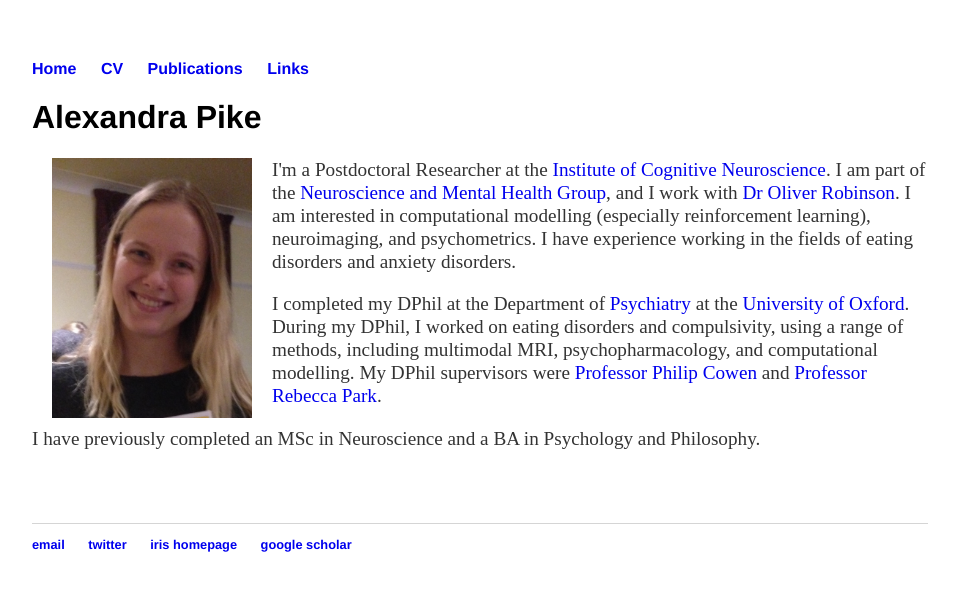
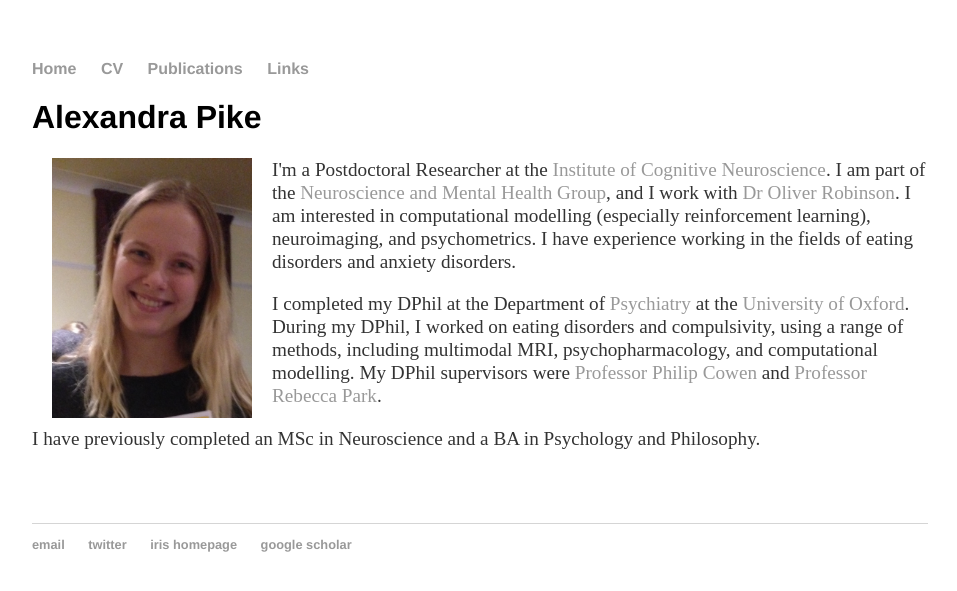
Before and after one commit to apike02/apike02.github.io, a Jekyll site: the page built from index.html, in a window 1280 px wide. Shown: the top 591 px of the page, without its empty margins (160-1117 px from the left). Built offline with Jekyll 4.4.1, drawn with Linux system fonts in a browser that asks for light colours.

Commit message:
css edits

```diff
--- a/css/main.css
+++ b/css/main.css
@@ -14,11 +14,12 @@ nav ul li, footer ul li {
 }
 a {
     text-decoration: none;
-    /*color: #999;*/
+    color: #999;
 }
 a:hover {
     /*text-decoration: underline;*/
     color: #999;
+    cursor: pointer;
 }
 h1 {
     font-size: 2em;
```
